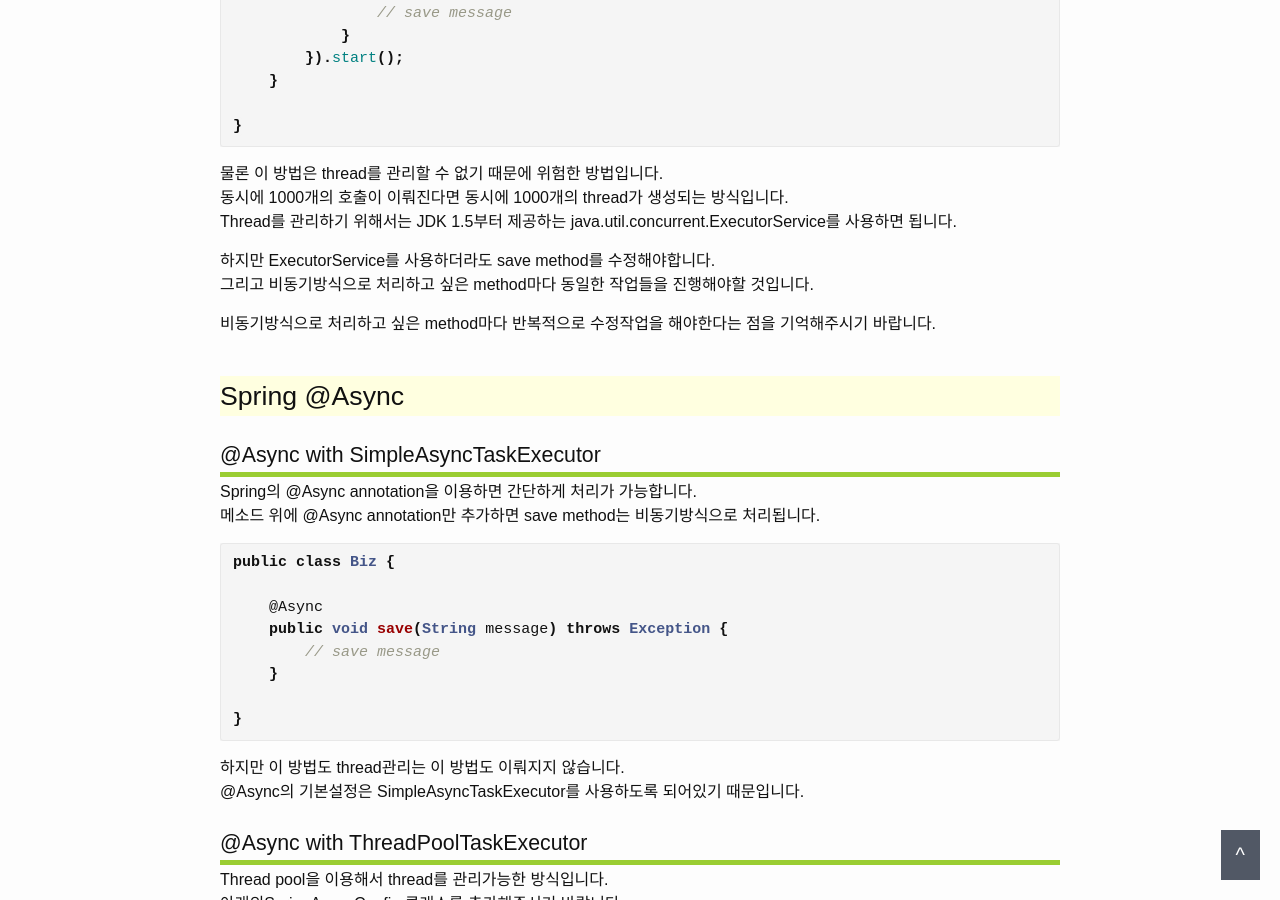
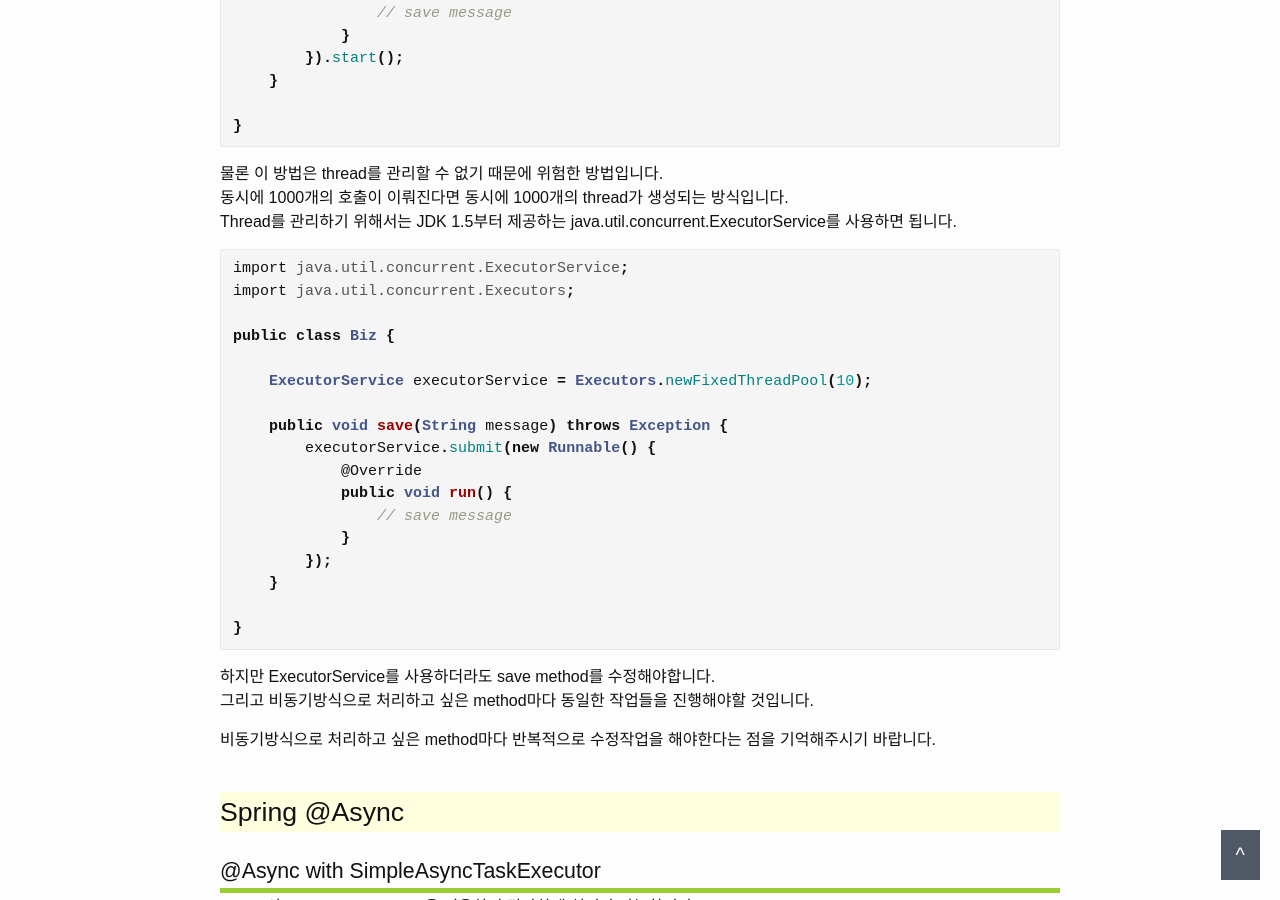
Before and after one commit to dveamer/dveamer.github.io, a Jekyll site: the page built from _posts/Java/2016-10-30-SpringAsync.md, in a window 1280 px wide and 900 px high, scrolled down 1735 px. Built offline with Jekyll 4.4.1, drawn with Linux system fonts in a browser that asks for light colours; comment, search, counter and statistics services are not loaded.

Commit message:
modify an article

```diff
--- a/_posts/Java/2016-10-30-SpringAsync.md
+++ b/_posts/Java/2016-10-30-SpringAsync.md
@@ -50,6 +50,26 @@ public class Biz {
 물론 이 방법은 thread를 관리할 수 없기 때문에 위험한 방법입니다.
 동시에 1000개의 호출이 이뤄진다면 동시에 1000개의 thread가 생성되는 방식입니다.
 Thread를 관리하기 위해서는 JDK 1.5부터 제공하는 java.util.concurrent.ExecutorService를 사용하면 됩니다.
+
+~~~java
+import java.util.concurrent.ExecutorService;
+import java.util.concurrent.Executors;
+
+public class Biz {
+
+    ExecutorService executorService = Executors.newFixedThreadPool(10);
+
+    public void save(String message) throws Exception {
+        executorService.submit(new Runnable() {
+            @Override
+            public void run() {
+                // save message
+            }
+        });
+    }
+
+}
+~~~
 
 하지만 ExecutorService를 사용하더라도 save method를 수정해야합니다.
 그리고 비동기방식으로 처리하고 싶은 method마다 동일한 작업들을 진행해야할 것입니다.
```
